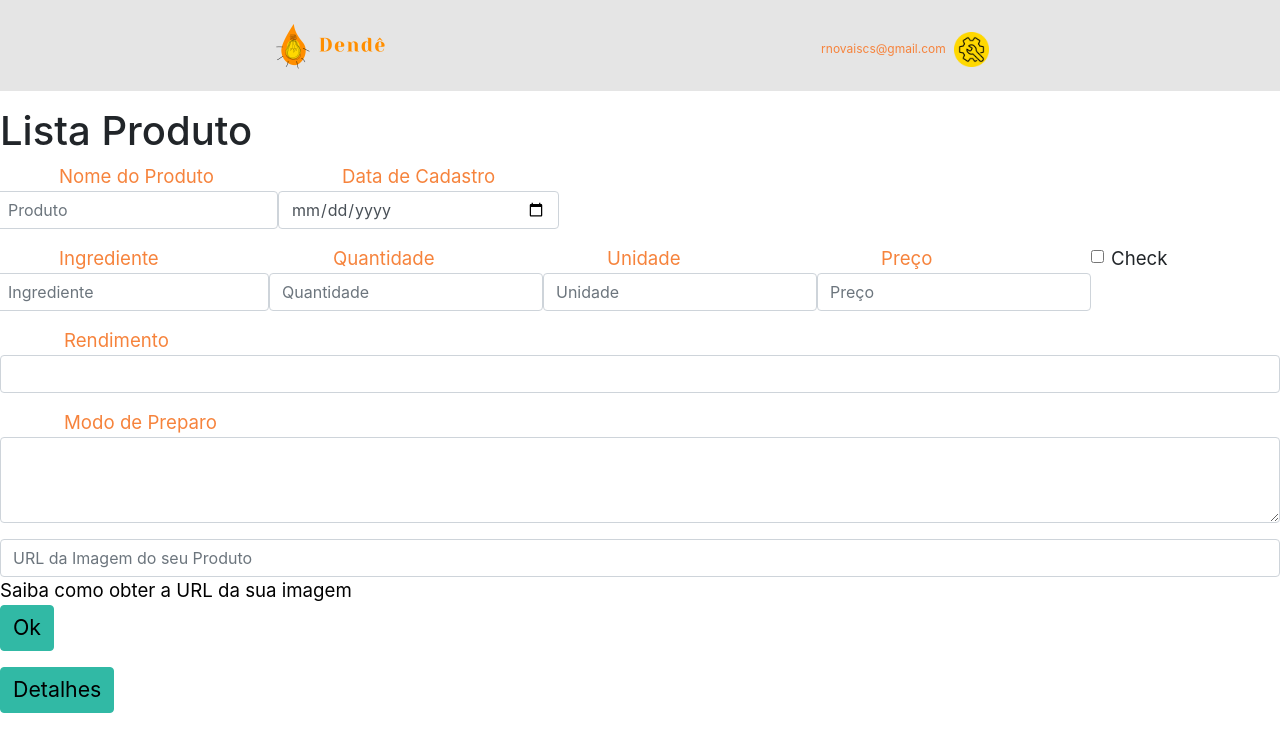
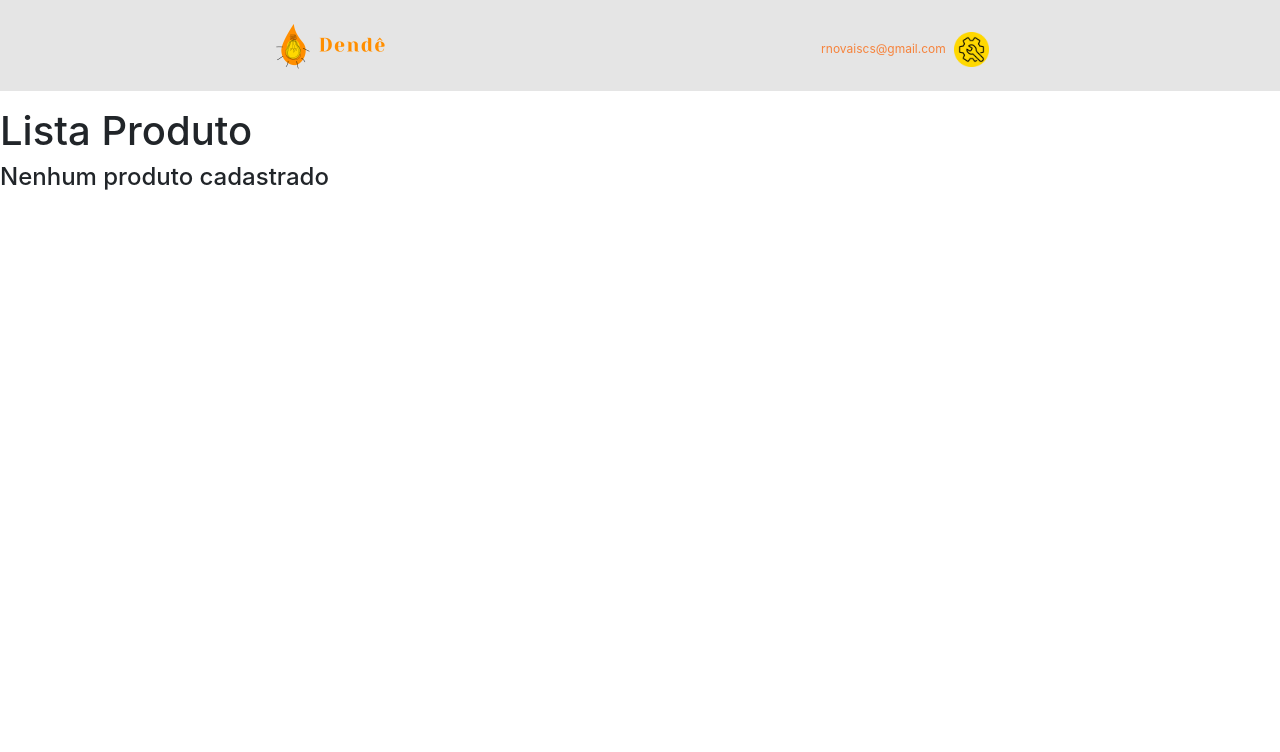
Before and after one commit to renatanovais/dende, a React (Create React App) app in the folder dende-megahack/: page /fichas-tecnicas in a window 1280 px wide. Shown: the top 752 px of the page. Built offline with nearby package versions, Linux system fonts and the light colour scheme.

Commit message:
alterado nome do state nome do produto e corrigida informação

```diff
--- a/dende-megahack/src/pages/fichas-tecnicas/NewProduct.js
+++ b/dende-megahack/src/pages/fichas-tecnicas/NewProduct.js
@@ -1,4 +1,4 @@
-import React, { useState } from 'react';
+import React, { useState, useEffect } from 'react';
 import { connect } from 'react-redux';
 import { Link, useHistory } from 'react-router-dom';
 import Form from 'react-bootstrap/Form';
@@ -7,15 +7,30 @@ import InputText from '../../components/InputText';
 import Header from '../../components/Header';
 import { saveItem } from '../../redux/actions';
 
+
+const getFormatDate = (actualDate) => {
+  const actualDay = actualDate.getDate();
+  const actualMonth = (actualDate.getMonth() + 1);
+  const actualYear = actualDate.getFullYear();
+  return `${actualDay} / ${actualMonth} / ${actualYear}`
+}
+
 function NewProduct(props) {
   const history = useHistory();
+  const actualDate = new Date();
   const { itemList, registerItem } = props;
 
+  const [nameProduct, setNameProduct] = useState();
   const [prepare, setPrepare] = useState();
   const [img, setImg] = useState();
   const [produce, setProduce] = useState();
   const [date, setDate] = useState();
-  const [item, setItem] = useState();
+  const [formatDate, setFormatDate] = useState();
+
+  useEffect(() => {
+    setDate(actualDate);
+    setFormatDate(getFormatDate(actualDate));
+  }, []);
 
   return (
     <React.Fragment>
@@ -26,11 +41,12 @@ function NewProduct(props) {
         <Form.Row>
           <Form.Group>
             <Form.Label>Nome do Produto</Form.Label>
-            <Form.Control placeholder="Produto" onChange={(e) => setItem(e.target.value)} />
+            <Form.Control placeholder="Produto" onChange={(e) => setNameProduct(e.target.value)} />
           </Form.Group>
           <Form.Group>
             <Form.Label>Data de Cadastro</Form.Label>
-            <Form.Control type="date" onChange={(e) => setDate(e.target.value)} />
+            {formatDate}
+            {/* <Form.Control type="date" onChange={(e) => setDate(e.target.value)} /> */}
           </Form.Group>
         </Form.Row>
       </React.Fragment>
@@ -70,7 +86,7 @@ function NewProduct(props) {
           className="button-verde"
           type="button"
           onClick={() => {
-            registerItem(itemList, item, date, produce, prepare, img);
+            registerItem(itemList, nameProduct, date, produce, prepare, img);
             history.push('/fichas-tecnicas');
           }}
         >
@@ -95,8 +111,8 @@ const mapStateToProps = (state) => ({
 });
 
 const mapDispatchToProps = (dispatch) => ({
-  registerItem: (itemList, item, date, produce, prepare, img) =>
-    dispatch(saveItem(itemList, item, date, produce, prepare, img)),
+  registerItem: (itemList, nameProduct, date, produce, prepare, img) =>
+    dispatch(saveItem(itemList, nameProduct, date, produce, prepare, img)),
 });
 
 export default connect(mapStateToProps, mapDispatchToProps)(NewProduct);
--- a/dende-megahack/src/pages/fichas-tecnicas/Products.js
+++ b/dende-megahack/src/pages/fichas-tecnicas/Products.js
@@ -9,7 +9,7 @@ import { saveItem } from '../../redux/actions';
 
 function Register(props) {
   const history = useHistory();
-  const { itemList, registerItem } = props;
+  const { products, itemList, registerItem } = props;
 
   const [prepare, setPrepare] = useState();
   const [img, setImg] = useState();
@@ -22,8 +22,8 @@ function Register(props) {
       <Header />
       <React.Fragment>
         <h1>Lista Produto</h1>
-
-        <Form.Row>
+        {products.length > 0 ? products.map((product) => <p>{product.nameProduct}</p>) : <h4>Nenhum produto cadastrado</h4>}
+        {/* <Form.Row>
           <Form.Group>
             <Form.Label>Nome do Produto</Form.Label>
             <Form.Control placeholder="Produto" onChange={(e) => setItem(e.target.value)} />
@@ -32,10 +32,10 @@ function Register(props) {
             <Form.Label>Data de Cadastro</Form.Label>
             <Form.Control type="date" onChange={(e) => setDate(e.target.value)} />
           </Form.Group>
-        </Form.Row>
+        </Form.Row> */}
       </React.Fragment>
 
-      <InputText item="Ingrediente" qtde="Quantidade" unidade="Unidade" preco="Preço" />
+      {/* <InputText item="Ingrediente" qtde="Quantidade" unidade="Unidade" preco="Preço" />
       {itemList.length > 0 ? (
         <div>
           {itemList.map((item) =>
@@ -85,13 +85,14 @@ function Register(props) {
         >
           Detalhes
         </Button>
-      </Form.Group>
+      </Form.Group> */}
     </React.Fragment>
   );
 }
 
 const mapStateToProps = (state) => ({
   itemList: state.registerReducer.itens,
+  products: state.registerReducer.allProducts,
 });
 
 const mapDispatchToProps = (dispatch) => ({
--- a/dende-megahack/src/redux/actions/index.js
+++ b/dende-megahack/src/redux/actions/index.js
@@ -47,9 +47,9 @@ export const scheduleIt = (products, client, dueDate, delivery, details) => ({
 
 export const SAVE_ITEM = 'SAVE_ITEM';
 
-export const saveItem = (itens, produce, prepare, date, img) => ({
+export const saveItem = (itens, nameProduct, produce, prepare, date, img) => ({
   type: SAVE_ITEM,
-  itemList: { itens, date, produce, prepare, img },
+  itemList: { itens, nameProduct, date, produce, prepare, img },
 });
 
 export const SAVE_CLIENT = 'SAVE_CLIENT';
```
